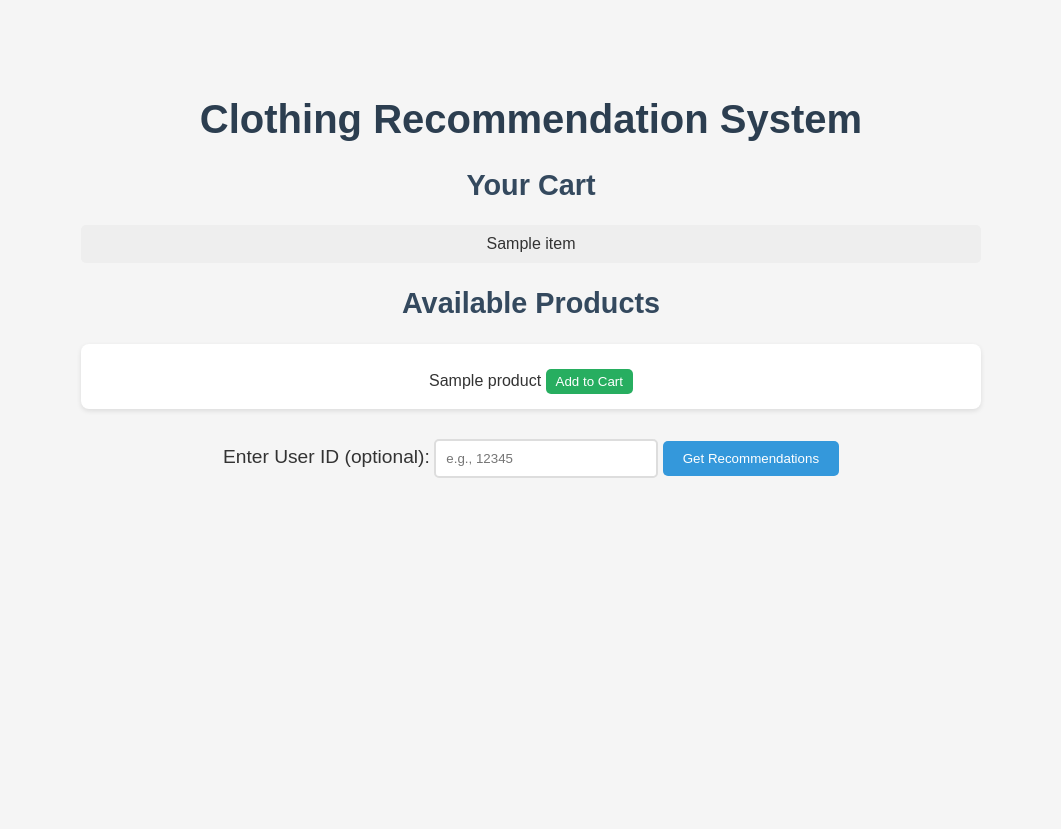
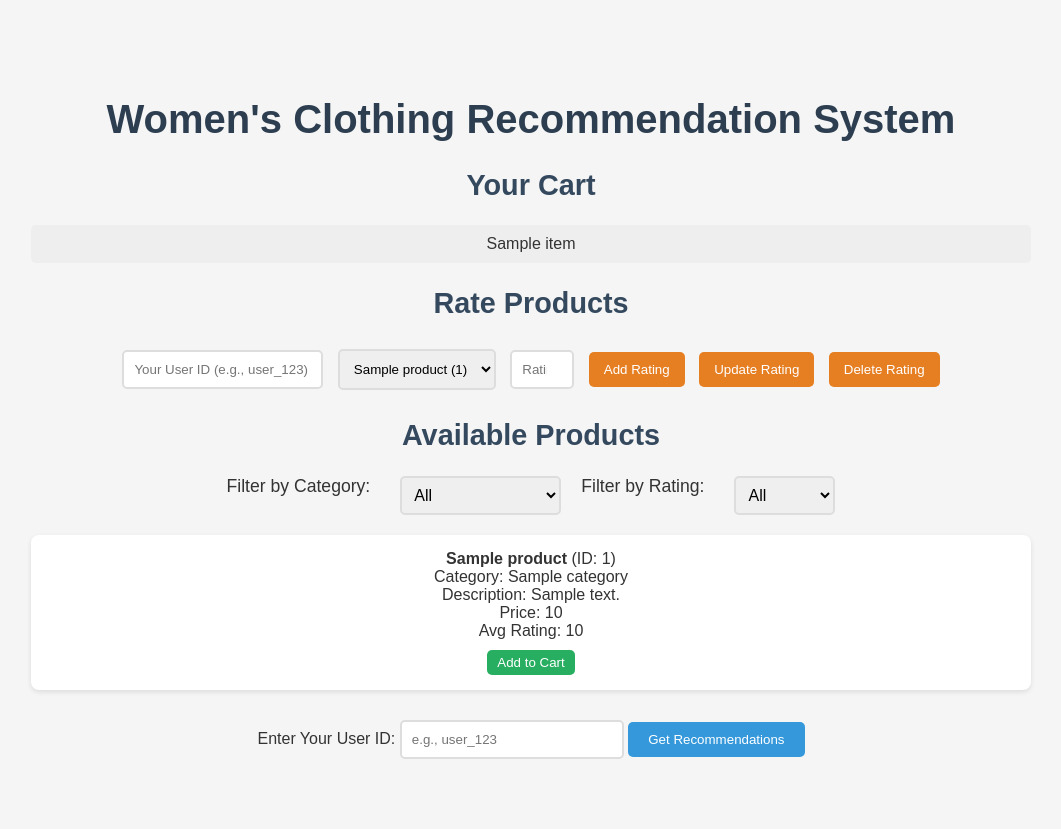
Before and after one commit to agravatmanas07/fullstack_project, a Flask app: template templates/index.html in a window 1280 px wide. Shown: the whole page, without its empty margins (109-1170 px from the left). Before the commit the page ends 478 px from the top, so only its background shows below. Run offline with Flask 3, Linux system fonts and the light colour scheme; the template is opened without the code that fills it: most values are stand-ins (such as "Sample title", 1, 10 or a date in 2020); parts of the project's set-up code (start-up, migrations or seed data) failed here and were passed over.

Commit message:
Add files via upload

```diff
--- a/Static/script.js
+++ b/Static/script.js
@@ -1,7 +1,4 @@
 document.addEventListener("DOMContentLoaded", () => {
-    // Loader
-    setTimeout(() => document.querySelector(".loader").style.display = "none", 2000);
-
     // Add to Cart
     document.querySelectorAll(".add-to-cart").forEach(button => {
         button.addEventListener("click", () => {
@@ -25,13 +22,44 @@ document.addEventListener("DOMContentLoaded", () => {
         });
     });
 
-    // Animate product items
+    // Rating Functions
+    const rateUserId = document.getElementById("rate-user-id");
+    const rateClothingId = document.getElementById("rate-clothing-id");
+    const rateRating = document.getElementById("rate-rating");
+
+    document.getElementById("add-rating").addEventListener("click", () => {
+        fetch("/rate", {
+            method: "POST",
+            headers: { "Content-Type": "application/x-www-form-urlencoded" },
+            body: `user_id=${rateUserId.value}&clothing_id=${rateClothingId.value}&rating=${rateRating.value}`
+        }).then(response => response.json()).then(data => alert("Rating added!"));
+    });
+
+    document.getElementById("update-rating").addEventListener("click", () => {
+        fetch("/update_rating", {
+            method: "POST",
+            headers: { "Content-Type": "application/x-www-form-urlencoded" },
+            body: `user_id=${rateUserId.value}&clothing_id=${rateClothingId.value}&rating=${rateRating.value}`
+        }).then(response => response.json()).then(data => alert("Rating updated!"));
+    });
+
+    document.getElementById("delete-rating").addEventListener("click", () => {
+        fetch("/delete_rating", {
+            method: "POST",
+            headers: { "Content-Type": "application/x-www-form-urlencoded" },
+            body: `user_id=${rateUserId.value}&clothing_id=${rateClothingId.value}`
+        }).then(response => response.json()).then(data => alert("Rating deleted!"));
+    });
+
+    // Animations
     gsap.utils.toArray(".product-item").forEach(item => {
         gsap.from(item, { opacity: 0, y: 30, duration: 0.8, scrollTrigger: { trigger: item, start: "top 80%" } });
     });
 
-    // Animate recommendations (if on recommendations page)
-    if (document.querySelector(".recommendation-list")) {
-        gsap.from(".rec-item", { opacity: 0, y: 20, duration: 0.8, stagger: 0.2 });
-    }
+    // Filter Function
+    window.applyFilters = function() {
+        const category = document.getElementById("category-filter").value;
+        const rating = document.getElementById("rating-filter").value;
+        window.location.href = `/?category=${category}&rating=${rating}`;
+    };
 });
--- a/Static/style.css
+++ b/Static/style.css
@@ -7,7 +7,7 @@ body {
 }
 
 .container {
-    max-width: 900px;
+    max-width: 1000px;
     margin: 50px auto;
     padding: 20px;
     text-align: center;
@@ -16,42 +16,43 @@ body {
 h1 { font-size: 2.5em; color: #2c3e50; }
 h2 { font-size: 1.8em; color: #34495e; }
 
-/* Loader */
-.loader {
-    position: fixed;
-    top: 0;
-    left: 0;
-    width: 100%;
-    height: 100%;
-    background: #fff;
+/* Cart */
+.cart ul { list-style: none; padding: 0; }
+.cart li { background: #eee; padding: 10px; margin: 5px 0; border-radius: 5px; }
+
+/* Rating Form */
+.rating-form { margin: 20px 0; }
+.rating-form input, .rating-form select {
+    padding: 10px;
+    margin: 5px;
+    border: 2px solid #ddd;
+    border-radius: 5px;
+}
+.rating-form button {
+    padding: 10px 15px;
+    margin: 5px;
+    background: #e67e22;
+    color: #fff;
+    border: none;
+    border-radius: 5px;
+    cursor: pointer;
+    transition: background 0.3s;
+}
+.rating-form button:hover { background: #d35400; }
+
+/* Filters */
+.filters {
+    margin: 20px 0;
     display: flex;
     justify-content: center;
-    align-items: center;
-    z-index: 1000;
-    animation: fadeOut 2s forwards 1.5s;
+    gap: 20px;
 }
-
-.hanger-path {
-    stroke-dasharray: 200;
-    stroke-dashoffset: 200;
-    animation: drawHanger 1.5s ease-in-out forwards;
-}
-
-@keyframes drawHanger { to { stroke-dashoffset: 0; } }
-@keyframes fadeOut { to { opacity: 0; visibility: hidden; } }
-
-/* Cart */
-.cart ul {
-    list-style: none;
-    padding: 0;
-    margin: 10px 0;
-}
-
-.cart li {
-    background: #eee;
-    padding: 10px;
-    margin: 5px 0;
+.filters label { font-size: 1.1em; margin-right: 10px; }
+.filters select {
+    padding: 8px;
+    border: 2px solid #ddd;
     border-radius: 5px;
+    font-size: 1em;
 }
 
 /* Product List */
@@ -59,7 +60,7 @@ h2 { font-size: 1.8em; color: #34495e; }
     list-style: none;
     padding: 0;
     display: grid;
-    grid-template-columns: repeat(auto-fit, minmax(200px, 1fr));
+    grid-template-columns: repeat(auto-fit, minmax(300px, 1fr));
     gap: 20px;
 }
 
@@ -86,9 +87,8 @@ h2 { font-size: 1.8em; color: #34495e; }
 
 .add-to-cart:hover { background: #219653; }
 
-/* Form */
+/* Recommendation Form */
 .recommend-form { margin-top: 30px; }
-.recommend-form label { font-size: 1.2em; }
 .recommend-form input[type="text"] {
     padding: 10px;
     border: 2px solid #ddd;
@@ -96,7 +96,6 @@ h2 { font-size: 1.8em; color: #34495e; }
     width: 200px;
     transition: width 0.3s;
 }
-
 .recommend-form input[type="text"]:focus { width: 250px; border-color: #3498db; outline: none; }
 .submit-btn {
     padding: 10px 20px;
@@ -107,28 +106,4 @@ h2 { font-size: 1.8em; color: #34495e; }
     cursor: pointer;
     transition: transform 0.2s;
 }
-
 .submit-btn:hover { transform: scale(1.05); }
-
-/* Recommendations */
-.recommendation-list { list-style: none; padding: 0; }
-.rec-item {
-    background: #fff;
-    padding: 15px;
-    margin: 10px 0;
-    border-radius: 8px;
-    box-shadow: 0 2px 5px rgba(0, 0, 0, 0.1);
-}
-
-.back-btn {
-    display: inline-block;
-    margin-top: 20px;
-    padding: 10px 20px;
-    background: #e74c3c;
-    color: #fff;
-    text-decoration: none;
-    border-radius: 5px;
-    transition: background 0.3s;
-}
-
-.back-btn:hover { background: #c0392b; }
--- a/app.py
+++ b/app.py
@@ -1,24 +1,111 @@
 from flask import Flask, render_template, request, jsonify
 import pandas as pd
+import numpy as np
 from recommendation_model import RecommendationSystem
 from database import init_db, add_to_cart, get_cart, clear_cart
+import os
 
 app = Flask(__name__)
 
-# Load data and initialize recommendation system
-df = pd.read_csv("data/processed_data.csv")
+# Preprocess data if not already done
+if not os.path.exists("data/processed_clothing_data.csv"):
+    df = pd.read_csv("data/Womens Clothing E-Commerce Reviews.csv")
+    df['user_id'] = ['user_' + str(i % 1000) for i in range(len(df))]
+    processed_df = df[['Clothing ID', 'Department Name', 'Title', 'Review Text', 'Rating', 'user_id']].copy()
+    processed_df.columns = ['Clothing ID', 'Category', 'Title', 'Description', 'Rating', 'user_id']
+    processed_df['Price'] = [f"${(i % 50 + 10):.2f}" for i in range(len(processed_df))]
+    processed_df['Description'] = processed_df['Description'].fillna('No description available')
+    processed_df['Title'] = processed_df['Title'].fillna('Untitled')
+    processed_df['Category'] = processed_df['Category'].fillna('Unknown')
+    processed_df = processed_df.dropna(subset=['Clothing ID', 'Rating', 'user_id'])
+    processed_df.to_csv("data/processed_clothing_data.csv", index=False)
+
+# Load processed data
+df = pd.read_csv("data/processed_clothing_data.csv")
+ratings = df[['user_id', 'Clothing ID', 'Rating']]
+
+# Calculate average ratings per Clothing ID
+avg_ratings = ratings.groupby('Clothing ID')['Rating'].mean().reset_index()
+avg_ratings.columns = ['Clothing ID', 'Avg Rating']
+
+# Merge with product details
+products = df.drop_duplicates(subset=['Clothing ID'])[['Clothing ID', 'Category', 'Title', 'Description', 'Price']]
+products = products.merge(avg_ratings, on='Clothing ID', how='left')
+
+# Get unique categories
+categories = products['Category'].unique().tolist()
+
 recommender = RecommendationSystem()
-recommender.prepare_data(df)
+recommender.prepare_data(ratings)
 recommender.train_model()
 
-# Initialize SQLite database
+# Initialize SQLite database for cart
 init_db()
 
 @app.route('/')
 def home():
-    products = df['Clothing ID'].unique().tolist()
     cart_items = get_cart()
-    return render_template('index.html', products=products, cart_items=cart_items)
+    category_filter = request.args.get('category', 'All')
+    rating_filter = request.args.get('rating', 'All')
+
+    filtered_products = products.copy()
+    if category_filter != 'All':
+        filtered_products = filtered_products[filtered_products['Category'] == category_filter]
+    if rating_filter != 'All':
+        min_rating = float(rating_filter.split('+')[0])
+        filtered_products = filtered_products[filtered_products['Avg Rating'] >= min_rating]
+
+    return render_template('index.html',
+                           products=filtered_products.to_dict('records'),
+                           cart_items=cart_items,
+                           categories=categories,
+                           selected_category=category_filter,
+                           selected_rating=rating_filter)
+
+@app.route('/rate', methods=['POST'])
+def rate_product():
+    user_id = request.form['user_id']
+    clothing_id = request.form['clothing_id']
+    rating = int(request.form['rating'])
+
+    global ratings, products, recommender
+    new_rating = pd.DataFrame([[user_id, clothing_id, rating]], columns=['user_id', 'Clothing ID', 'Rating'])
+    ratings = pd.concat([ratings, new_rating]).drop_duplicates(subset=['user_id', 'Clothing ID'], keep='last')
+    avg_ratings = ratings.groupby('Clothing ID')['Rating'].mean().reset_index()
+    avg_ratings.columns = ['Clothing ID', 'Avg Rating']
+    products = products.drop(columns=['Avg Rating']).merge(avg_ratings, on='Clothing ID', how='left')
+    recommender.prepare_data(ratings)
+    recommender.train_model()
+    return jsonify({'status': 'success'})
+
+@app.route('/update_rating', methods=['POST'])
+def update_rating():
+    user_id = request.form['user_id']
+    clothing_id = request.form['clothing_id']
+    rating = int(request.form['rating'])
+
+    global ratings, products, recommender
+    ratings.loc[(ratings['user_id'] == user_id) & (ratings['Clothing ID'] == clothing_id), 'Rating'] = rating
+    avg_ratings = ratings.groupby('Clothing ID')['Rating'].mean().reset_index()
+    avg_ratings.columns = ['Clothing ID', 'Avg Rating']
+    products = products.drop(columns=['Avg Rating']).merge(avg_ratings, on='Clothing ID', how='left')
+    recommender.prepare_data(ratings)
+    recommender.train_model()
+    return jsonify({'status': 'success'})
+
+@app.route('/delete_rating', methods=['POST'])
+def delete_rating():
+    user_id = request.form['user_id']
+    clothing_id = request.form['clothing_id']
+
+    global ratings, products, recommender
+    ratings = ratings[~((ratings['user_id'] == user_id) & (ratings['Clothing ID'] == clothing_id))]
+    avg_ratings = ratings.groupby('Clothing ID')['Rating'].mean().reset_index()
+    avg_ratings.columns = ['Clothing ID', 'Avg Rating']
+    products = products.drop(columns=['Avg Rating']).merge(avg_ratings, on='Clothing ID', how='left')
+    recommender.prepare_data(ratings)
+    recommender.train_model()
+    return jsonify({'status': 'success'})
 
 @app.route('/add_to_cart', methods=['POST'])
 def add_to_cart_route():
@@ -28,18 +115,21 @@ def add_to_cart_route():
 
 @app.route('/recommend', methods=['POST'])
 def recommend():
-    user_id = request.form.get('user_id', 'guest')  # Default to 'guest' if no user_id
+    user_id = request.form.get('user_id', 'guest')
     cart_items = get_cart()
     if not cart_items:
         return render_template('recommendations.html', recommendations=[], message="Add items to your cart to get recommendations!")
 
-    # Simulate user ratings from cart (assume rating 5 for cart items)
     cart_df = pd.DataFrame({'user_id': [user_id]*len(cart_items), 'Clothing ID': cart_items, 'Rating': [5]*len(cart_items)})
-    extended_df = pd.concat([df, cart_df]).drop_duplicates()
-    recommender.prepare_data(extended_df)  # Re-prepare with cart data
+    extended_ratings = pd.concat([ratings, cart_df]).drop_duplicates(subset=['user_id', 'Clothing ID'], keep='last')
+    recommender.prepare_data(extended_ratings)
     recommendations = recommender.get_recommendations(user_id, n=5)
-    clear_cart()  # Optional: Clear cart after recommending
-    return render_template('recommendations.html', recommendations=recommendations)
+
+    actual_ratings = ratings[ratings['user_id'] == user_id]['Clothing ID'].tolist()
+    recommended_ids = [item[0] for item in recommendations]
+    precision = len(set(recommended_ids) & set(actual_ratings)) / 5 if actual_ratings else 0
+    clear_cart()
+    return render_template('recommendations.html', recommendations=recommendations, precision=precision)
 
 if __name__ == "__main__":
     app.run(debug=True)
--- a/recommendation_model.py
+++ b/recommendation_model.py
@@ -3,7 +3,7 @@ import numpy as np
 from sklearn.decomposition import TruncatedSVD
 
 class RecommendationSystem:
-    def __init__(self, n_components=20):
+    def __init__(self, n_components=10):
         self.model = TruncatedSVD(n_components=n_components, random_state=42)
         self.user_item_matrix = None
         self.user_ids = None
@@ -24,7 +24,7 @@ class RecommendationSystem:
         if self.predicted_ratings is None:
             raise ValueError("Model has not been trained yet!")
         if user_id not in self.user_ids:
-            user_ratings = pd.Series(0, index=self.item_ids)  # Default for new user
+            user_ratings = pd.Series(0, index=self.item_ids)
         else:
             user_ratings = self.predicted_ratings.loc[user_id]
         already_rated = self.user_item_matrix.loc[user_id][self.user_item_matrix.loc[user_id] > 0].index
--- a/templates/index.html
+++ b/templates/index.html
@@ -8,14 +8,9 @@
     <script src="https://cdnjs.cloudflare.com/ajax/libs/gsap/3.11.5/gsap.min.js"></script>
 </head>
 <body>
-    <div class="loader">
-        <svg class="hanger" width="100" height="100" viewBox="0 0 100 100">
-            <path d="M20 80 H80 M50 80 C50 40 70 20 80 20" stroke="#333" stroke-width="4" fill="none" class="hanger-path"/>
-        </svg>
-    </div>
+    <div class="container">
+        <h1>Women's Clothing Recommendation System</h1>
 
-    <div class="container">
-        <h1>Clothing Recommendation System</h1>
         <div class="cart">
             <h2>Your Cart</h2>
             <ul id="cart-items">
@@ -24,18 +19,55 @@
                 {% endfor %}
             </ul>
         </div>
+
+        <h2>Rate Products</h2>
+        <div class="rating-form">
+            <input type="text" id="rate-user-id" placeholder="Your User ID (e.g., user_123)">
+            <select id="rate-clothing-id">
+                {% for product in products %}
+                    <option value="{{ product['Clothing ID'] }}">{{ product['Title']|default('Untitled') }} ({{ product['Clothing ID'] }})</option>
+                {% endfor %}
+            </select>
+            <input type="number" id="rate-rating" min="1" max="5" placeholder="Rating (1-5)">
+            <button id="add-rating">Add Rating</button>
+            <button id="update-rating">Update Rating</button>
+            <button id="delete-rating">Delete Rating</button>
+        </div>
+
         <h2>Available Products</h2>
+        <div class="filters">
+            <label for="category-filter">Filter by Category:</label>
+            <select id="category-filter" onchange="applyFilters()">
+                <option value="All" {% if selected_category == 'All' %}selected{% endif %}>All</option>
+                {% for category in categories %}
+                    <option value="{{ category }}" {% if selected_category == category %}selected{% endif %}>{{ category }}</option>
+                {% endfor %}
+            </select>
+
+            <label for="rating-filter">Filter by Rating:</label>
+            <select id="rating-filter" onchange="applyFilters()">
+                <option value="All" {% if selected_rating == 'All' %}selected{% endif %}>All</option>
+                <option value="4+" {% if selected_rating == '4+' %}selected{% endif %}>4+ Stars</option>
+                <option value="3+" {% if selected_rating == '3+' %}selected{% endif %}>3+ Stars</option>
+            </select>
+        </div>
+
         <ul class="product-list">
             {% for product in products %}
                 <li class="product-item">
-                    {{ product }}
-                    <button class="add-to-cart" data-id="{{ product }}">Add to Cart</button>
+                    <strong>{{ product['Title']|default('Untitled') }}</strong> (ID: {{ product['Clothing ID'] }})<br>
+                    Category: {{ product['Category']|default('Unknown') }}<br>
+                    Description: {% if product['Description'] is string %}{{ product['Description']|truncate(50) }}{% else %}{{ product['Description']|default('No description') }}{% endif %}<br>
+                    Price: {{ product['Price'] }}<br>
+                    Avg Rating: {{ product['Avg Rating']|round(1)|default('N/A') }}<br>
+                    <button class="add-to-cart" data-id="{{ product['Clothing ID'] }}">Add to Cart</button>
                 </li>
             {% endfor %}
         </ul>
+
         <form action="/recommend" method="POST" class="recommend-form">
-            <label for="user_id">Enter User ID (optional):</label>
-            <input type="text" id="user_id" name="user_id" placeholder="e.g., 12345">
+            <label for="user_id">Enter Your User ID:</label>
+            <input type="text" id="user_id" name="user_id" placeholder="e.g., user_123">
             <input type="submit" value="Get Recommendations" class="submit-btn">
         </form>
     </div>
--- a/templates/recommendations.html
+++ b/templates/recommendations.html
@@ -13,6 +13,7 @@
         {% if message %}
             <p>{{ message }}</p>
         {% else %}
+            <p>Precision@5: {{ precision|round(2) }}</p>
             <ul class="recommendation-list">
                 {% for item_id, rating in recommendations %}
                     <li class="rec-item">Clothing ID: {{ item_id }} - Predicted Rating: {{ rating|round(2) }}</li>
```
Also changed, not shown: database.py (+4 -4 lines), data/cart.db (added), 1 other file.
